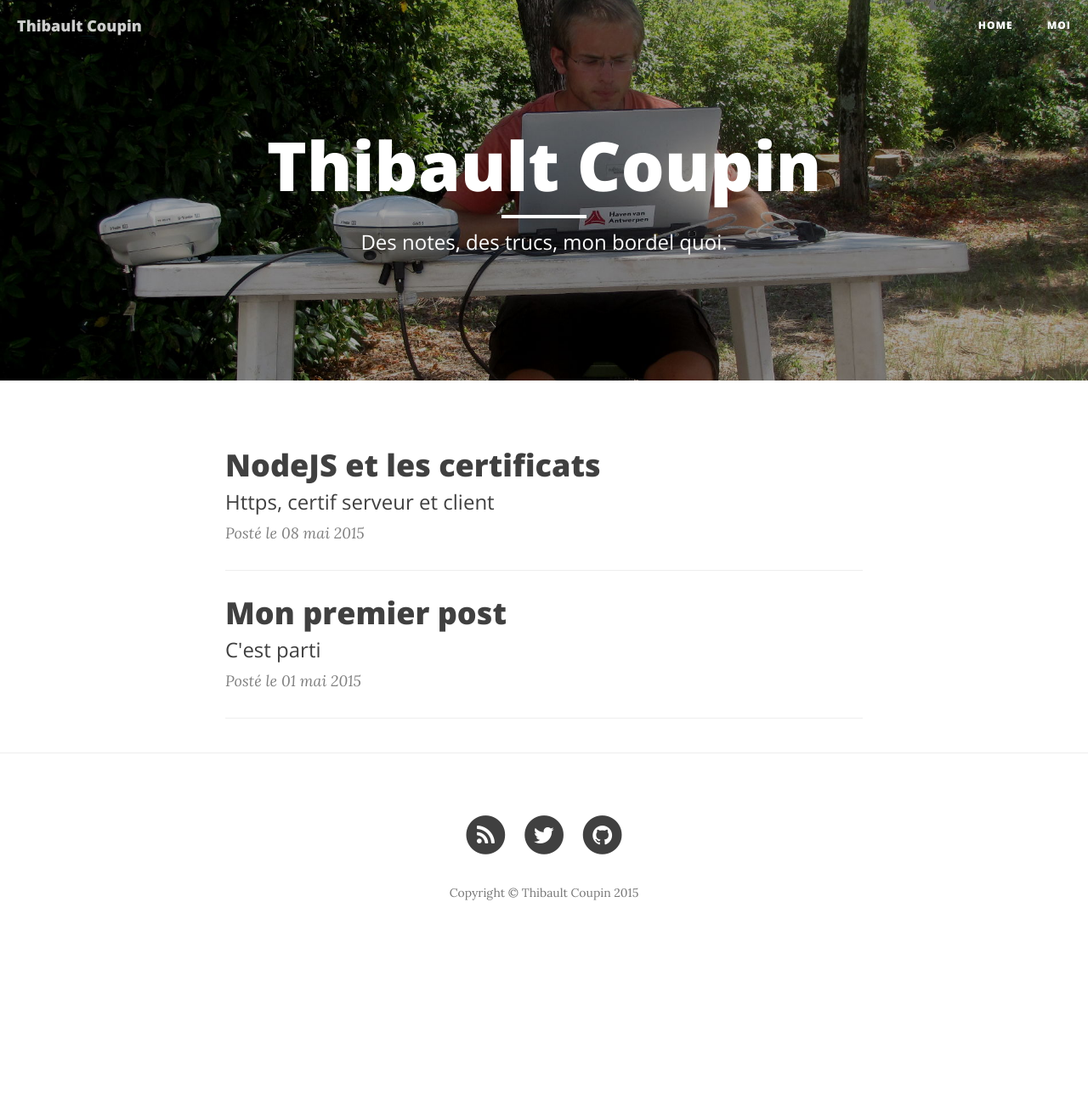
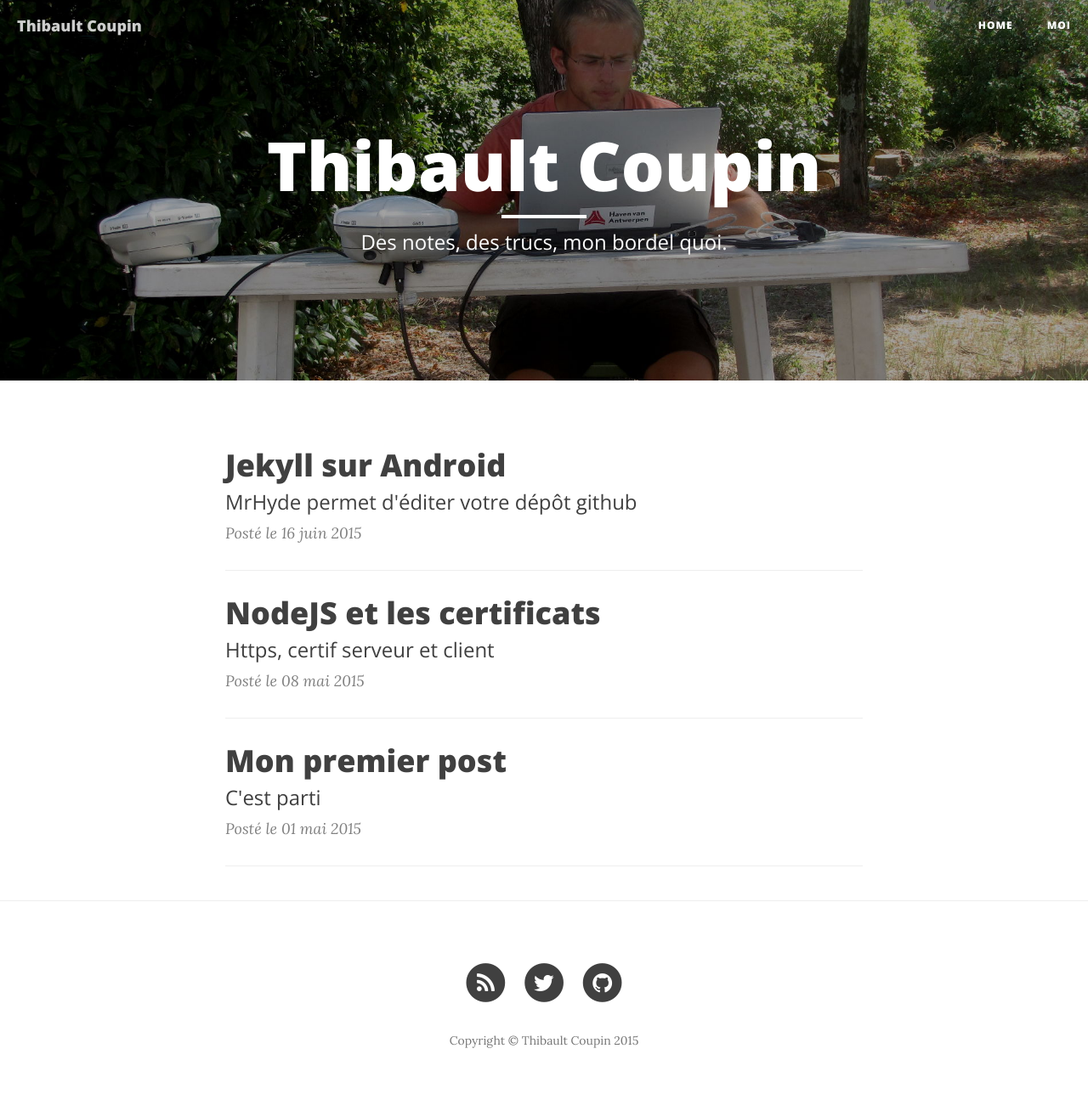
Before and after one commit to tcoupin/tcoupin.github.io, a Jekyll site: the page built from index.html, in a window 1280 px wide. Shown: the whole page at 85% size. Built offline with Jekyll 4.4.1, drawn with Linux system fonts in a browser that asks for light colours; nearby versions of some CDN libraries; the list of posts is cut into pages by our own code; before the commit the page ends 1127 px from its top, so only the background shows below that; some of the changed lines change nothing that is shown.

Commit message:
Mr Hyde was here …

```diff
--- /dev/null
+++ b/_posts/2015-06-16-mr-hyde.md
@@ -0,0 +1,20 @@
+---
+layout:     post
+title:      "Jekyll sur Android"
+subtitle:   "MrHyde permet d'éditer votre dépôt github"
+#header-img: "img/post-cadenas.jpg"
+---
+
+J'ai découvert ça par hasard sur le Play Store de Google.
+C'est assez simple et basique mais je peux écrire ce post !
+
+On édite directement les fichiers ce qui peut être légèrement délicat. La gestion de template avec en plus une assistance pour écrire en markdown et autre langage et ça pourrait devenir THE appli pour le blogging sur github.io.
+
+Voilà à quoi ça ressemble :
+
+![capture d'écran](img/hydesnap.png)
+{: style="text-align: center"}
+
+L'appli offre tout de même la possibilité de prévisualiser le résultat. PUISSANT !
+
+[Le lien vers le playstore.](https://play.google.com/store/apps/details?id=org.faudroids.mrhyde)
```
Also changed, not shown: _posts/2015-05-08-nodejs-https.md (line endings or trailing spaces), img/hydesnap.png (added).
